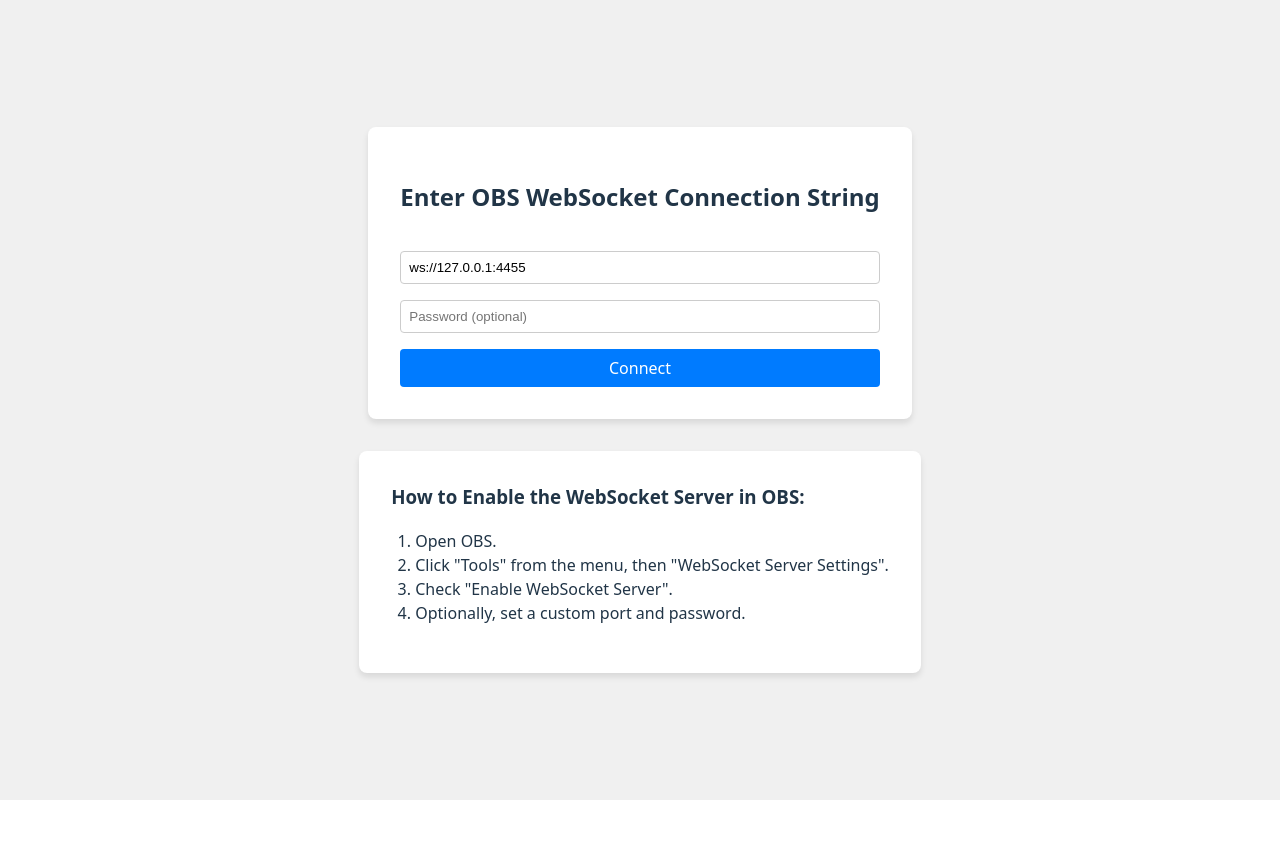
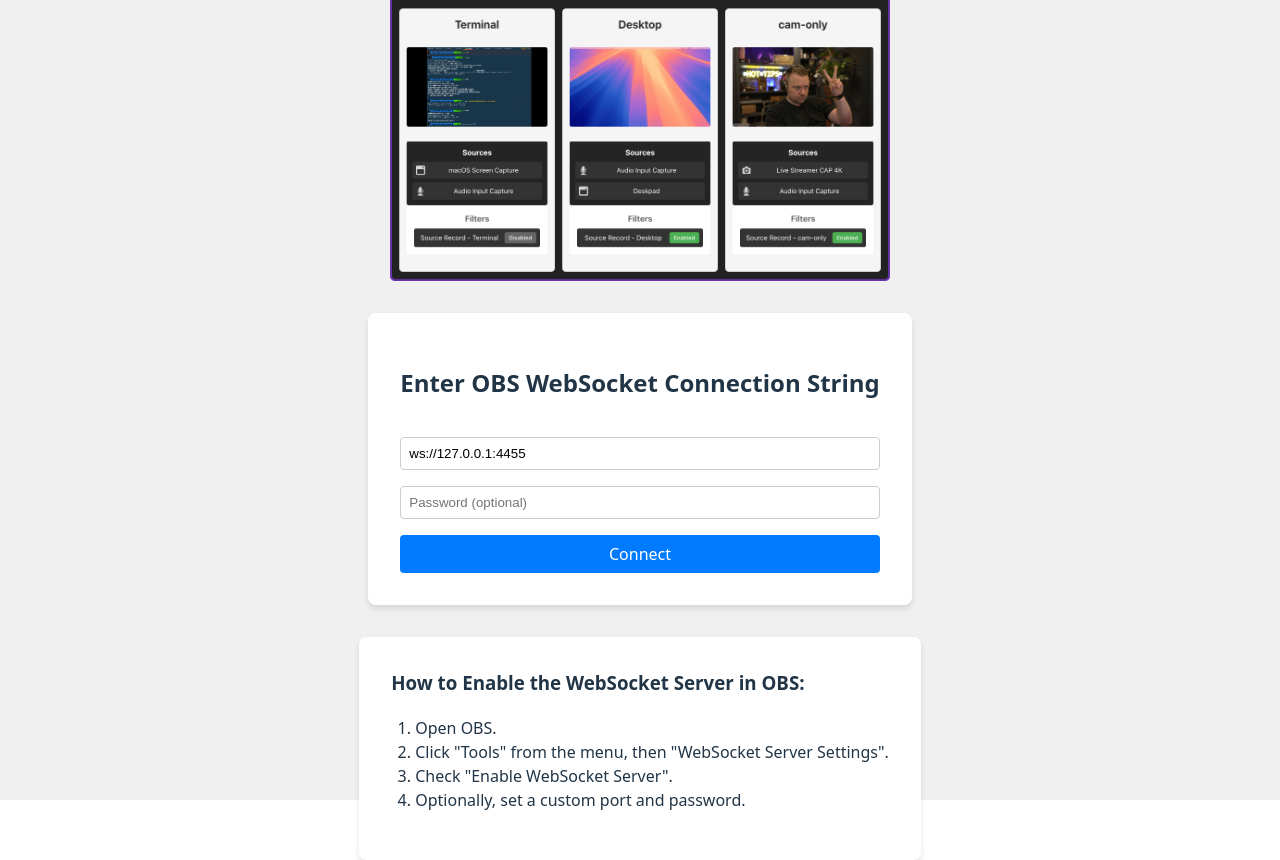
Before and after one commit to wesbos/source-record-ui, a React (Vite) app: page / in a window 1280 px wide. Before the commit the page ends 800 px from the top, so only its background shows below. Built offline with nearby package versions, Linux system fonts and the light colour scheme; what obs-websocket-js would draw is missing.

Commit message:
adds image to connection UI

```diff
--- a/src/components/ConnectionStringInput.css
+++ b/src/components/ConnectionStringInput.css
@@ -5,6 +5,11 @@
   height: 100vh;
   background-color: #f0f0f0;
   flex-direction: column;
+  img {
+    max-width: 500px;
+    width: 100%;
+    margin-bottom: 2rem;
+  }
 }
 
 .connection-string-container form {
--- a/src/components/ConnectionStringInput.tsx
+++ b/src/components/ConnectionStringInput.tsx
@@ -1,5 +1,6 @@
 
 import React, { useState } from 'react';
+import Demo from '../assets/demo.png';
 
 interface ConnectionStringInputProps {
   onConnect: (connectionString: string, password?: string) => void;
@@ -19,6 +20,7 @@
 
   return (
     <div className="connection-string-container">
+      <img src={Demo} alt="OBS Source Record UI" />
       <form onSubmit={handleSubmit}>
         <h2>Enter OBS WebSocket Connection String</h2>
         {error && <div className="error-message">{error}</div>}
```
Also changed, not shown: src/assets/demo.png (renamed from src/demo.png), 1 other file (tests, documents, lock files or other folders).
